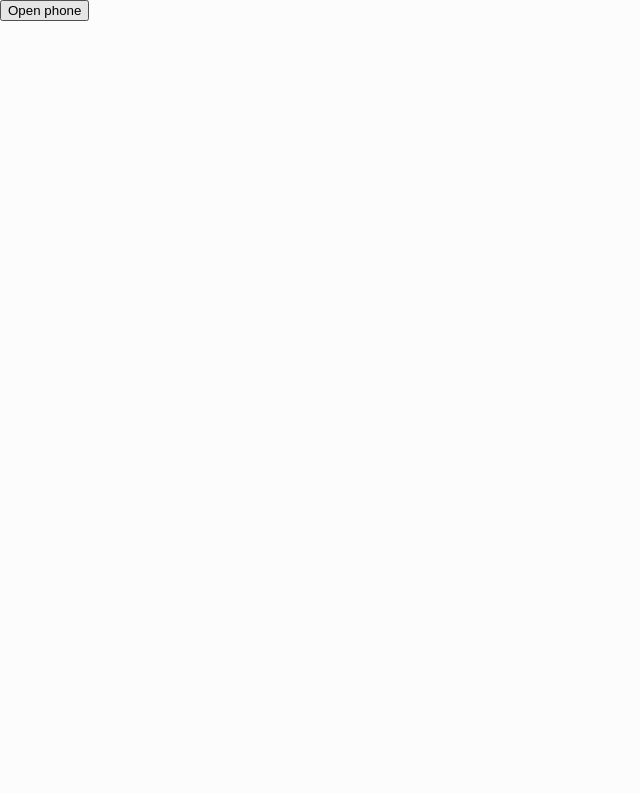
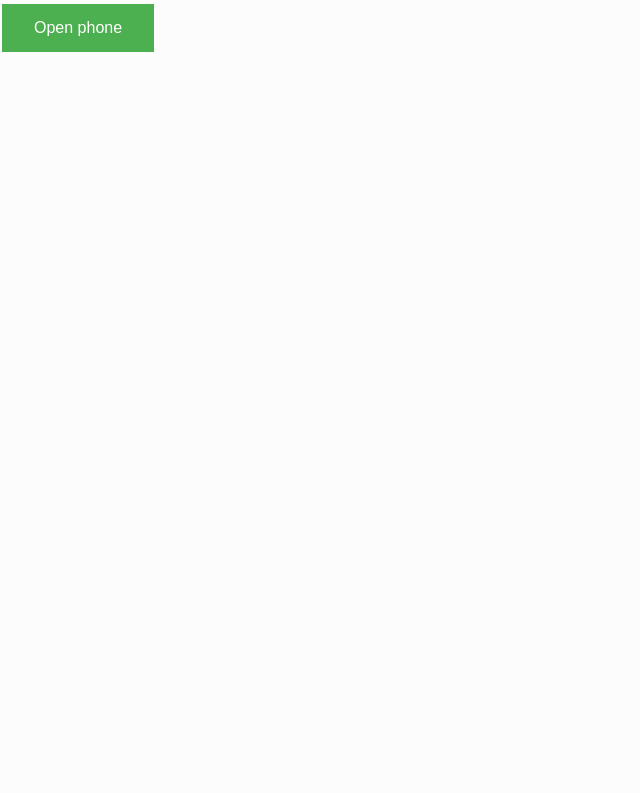
Before and after one commit to EmanuelFontalba/mobile-test, a plain HTML site: page index.html in a window 1280 px wide. Shown: the top 793 px of the page, without its empty margins (0-640 px from the left). Drawn offline with Linux system fonts and the light colour scheme.

Commit message:
style(button): change style button open/close and background home

```diff
--- a/assets/css/main.css
+++ b/assets/css/main.css
@@ -8,6 +8,19 @@ main {
     width: 100vw;
     height: 100vh;
     background: #fcfcfc;
+}
+
+button {
+    background-color: #4CAF50;
+    border: none;
+    color: white;
+    padding: 15px 32px;
+    text-align: center;
+    text-decoration: none;
+    display: inline-block;
+    font-size: 16px;
+    margin: 4px 2px;
+    cursor: pointer;
 }
 
 .phone {
@@ -193,7 +206,7 @@ main {
 }
 
 .home-menu{
-    background: url('../images/background-phone.jpg') 100% center;
+    background: url('../images/background-home.jpg') 100% center;
     background-size: cover;
     width: 100%;
     height: 100%;
```
Also changed, not shown: assets/images/background-home.jpg (added).
